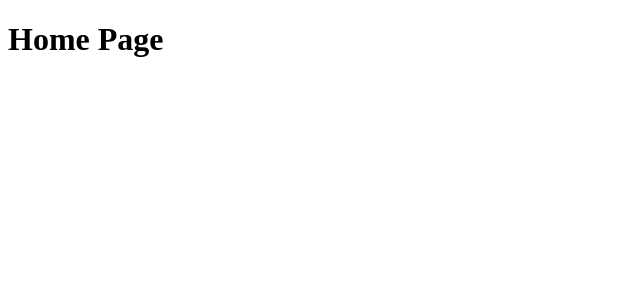
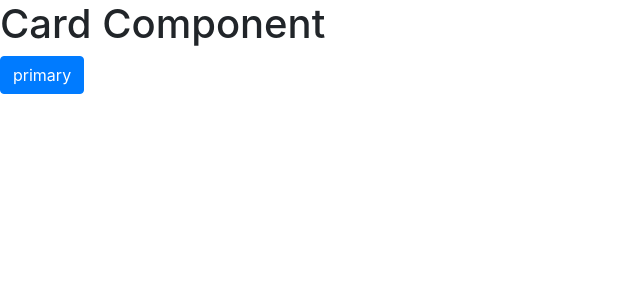
Before and after one commit to sadumankucuk/batman-tv-shows, a React (Create React App) app: page / in a window 1280 px wide. Shown: the top 300 px of the page, without its empty margins (0-640 px from the left). Built offline with nearby package versions, Linux system fonts and the light colour scheme.

Commit message:
sass + bootstrap eklendi

```diff
--- a/package.json
+++ b/package.json
@@ -3,10 +3,13 @@
   "version": "0.1.0",
   "private": true,
   "dependencies": {
+    "bootstrap": "^4.4.1",
+    "node-sass": "^4.13.0",
     "react": "^16.12.0",
     "react-dom": "^16.12.0",
     "react-router-dom": "^5.1.2",
-    "react-scripts": "3.3.0"
+    "react-scripts": "3.3.0",
+    "reactstrap": "^8.2.0"
   },
   "scripts": {
     "start": "react-scripts start",
--- /dev/null
+++ b/src/components/CardComponent.js
@@ -0,0 +1,13 @@
+import React from 'react';
+import { Button } from 'reactstrap';
+
+function CardComponent() {
+  return (
+    <div>
+      <h1>Card Component</h1>
+      <Button color="primary">primary</Button>{' '}
+    </div>
+  );
+}
+
+export default CardComponent;
--- a/src/index.js
+++ b/src/index.js
@@ -3,6 +3,7 @@ import ReactDOM from 'react-dom';
 import App from './App';
 import * as serviceWorker from './serviceWorker';
 import { BrowserRouter } from 'react-router-dom';
+import './styles/index.scss';
 
 ReactDOM.render(
   <BrowserRouter>
--- a/src/pages/HomePage.js
+++ b/src/pages/HomePage.js
@@ -1,7 +1,12 @@
 import React from 'react';
+import Card from '../components/CardComponent';
 
 function HomePage() {
-  return <h1>Home Page</h1>;
+  return (
+    <div>
+      <Card />
+    </div>
+  );
 }
 
 export default HomePage;
--- /dev/null
+++ b/src/styles/index.scss
@@ -0,0 +1,2 @@
+// Import Bootstrap and its default variables
+@import '~bootstrap/scss/bootstrap.scss';
```
Also changed, not shown: src/setupTests.js (deleted, +0 -5 lines), 2 other files (tests, documents, lock files or other folders).
